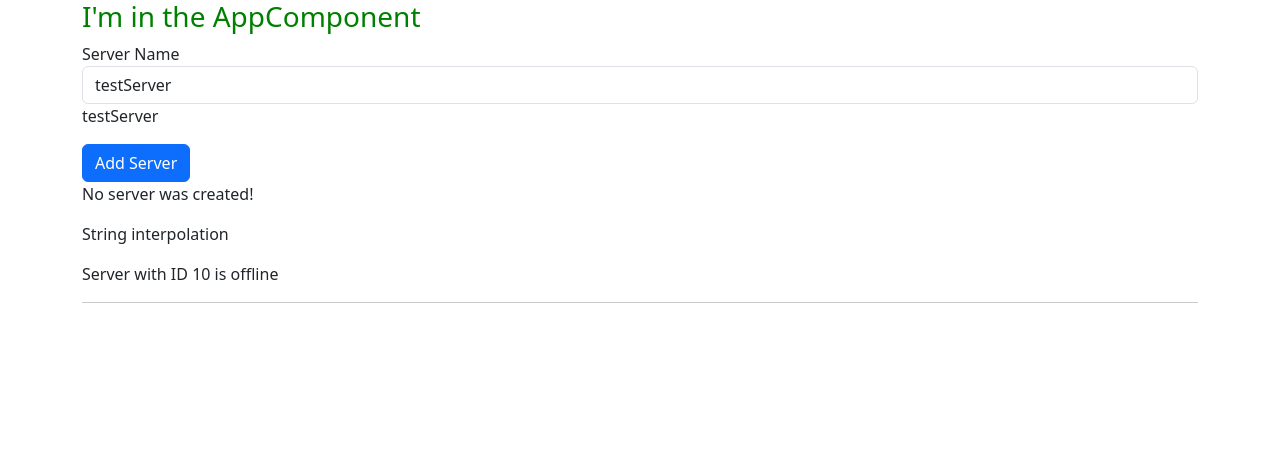
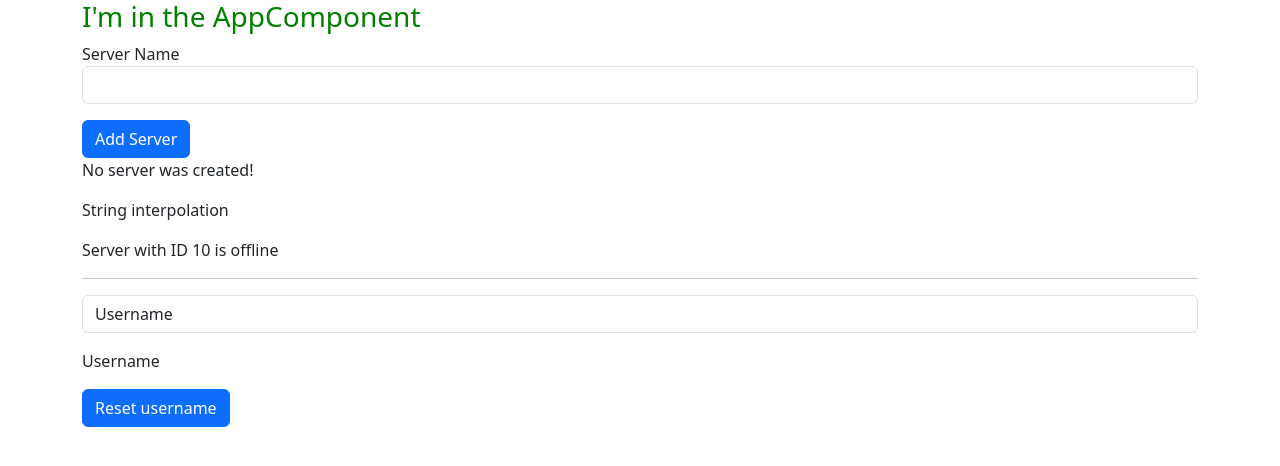
Before and after one commit to YazanFarrah/Angular-Course, an Angular app: page / in a window 1280 px wide. Shown: the top 466 px of the page. Built offline with nearby package versions, Linux system fonts and the light colour scheme.

Commit message:
Combining all Forms of Databinding

```diff
--- a/src/app/app.component.html
+++ b/src/app/app.component.html
@@ -3,8 +3,6 @@
     <div class="col-xs-12">
       <h3>I'm in the AppComponent</h3>
       <app-servers></app-servers>
-
-      <hr />
     </div>
   </div>
 </div>
--- a/src/app/servers/servers.component.html
+++ b/src/app/servers/servers.component.html
@@ -1,16 +1,14 @@
-<!-- event binding -->
 <label for="serverName">Server Name</label>
-<!--
-<input type="text" class="form-control" name="" id="serverName"
-(input)="onUpdateServerName($event)"
-/> -->
 
 <!-- Two-Way-Databinding -->
-<input type="text" class="form-control" name="" id="serverName"
-[(ngModel)]="serverName"
+<input
+  type="text"
+  class="form-control mb-3"
+  name=""
+  id="serverName"
+  [(ngModel)]="serverName"
 />
 
-<p>{{ serverName }}</p>
 <button
   class="btn btn-primary"
   [disabled]="!allowNewServer"
@@ -28,3 +26,12 @@
 <p>{{ stringInterpolation }}</p>
 
 <app-server></app-server>
+<hr />
+
+<input type="text" name="" id="" class="form-control" [(ngModel)]="username"/>
+
+<p class="mt-3">
+    {{username}}
+</p>
+
+<button class="btn btn-primary" [disabled]="username === '' " (click)="resetUsername()" >Reset username</button>
--- a/src/app/servers/servers.component.ts
+++ b/src/app/servers/servers.component.ts
@@ -9,7 +9,10 @@ import { Component, OnInit } from '@angular/core';
 export class ServersComponent implements OnInit {
   allowNewServer = false;
   serverCreationStatus = 'No server was created!';
-  serverName = 'testServer';
+  serverName = '';
+
+  username = 'Username';
+  disableUsernameBtn = false;
 
   stringInterpolation = 'String interpolation';
   constructor() {
@@ -20,10 +23,15 @@ export class ServersComponent implements OnInit {
   ngOnInit() {}
 
   onCreateServer() {
-    this.serverCreationStatus = 'Server was created!';
+    this.serverCreationStatus = `Server was created! Name is ${this.serverName}`;
   }
 
   onUpdateServerName(event: Event) {
     this.serverName = (<HTMLInputElement>event.target).value;
   }
+
+
+  resetUsername() {
+    this.username = '';
+  }
 }
```
